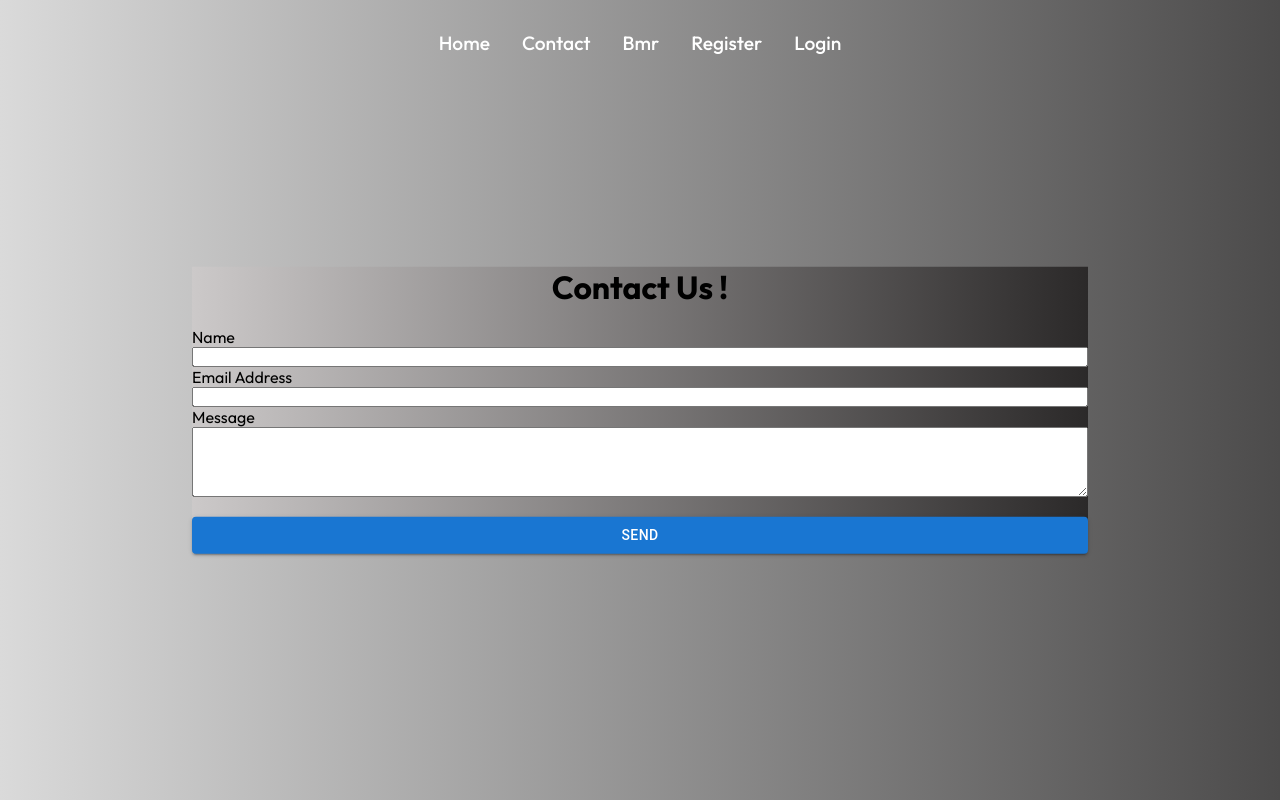
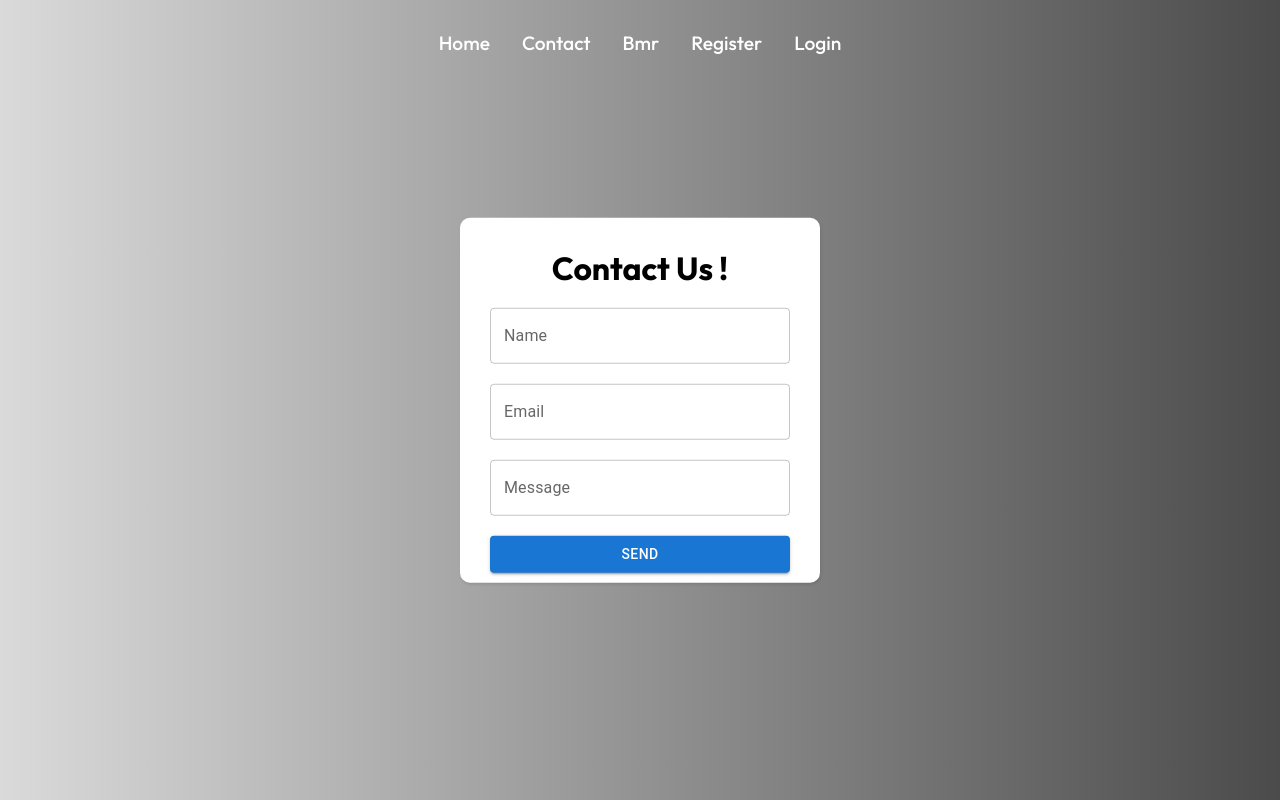
Before and after one commit to Uddeshya-UD/ReactjsProject, a React (Create React App) app: page /Contact in a window 1280 px wide. Shown: the top 800 px of the page. Built offline with nearby package versions, Linux system fonts and the light colour scheme.

Commit message:
improved Ui

```diff
--- a/src/components/BmrComponentStyles.css
+++ b/src/components/BmrComponentStyles.css
@@ -12,14 +12,16 @@
   }
 
 .Bform {
-    position: absolute;
-    top: 50%;
-    left: 50%;
-    transform: translate(-50%, -50%);
-    width: 70%;
-    height: auto; /* Removed fixed height */
-    background: linear-gradient(to left, rgb(43, 41, 41), rgb(204, 201, 201));
-    box-sizing: border-box; /* Include padding and border within the width */
+  width: 360px;
+  margin: 0 auto;
+  padding: 30px;
+  box-shadow: 1px 2px 3px rgba(0,0,0,0.1);
+  border-radius: 10px;
+  background: white;
+  position: absolute;
+  top: 50%;
+  left: 50%;
+  transform: translate(-50%, -50%);
   }
 
   #form-heading {
--- a/src/components/Contact.js
+++ b/src/components/Contact.js
@@ -2,6 +2,10 @@ import React from 'react';
 import { useForm, ValidationError } from '@formspree/react';
 import './ContactStyles.css'
 import Button from '@mui/material/Button';
+import TextField from '@mui/material/TextField';
+import FormControl from '@mui/material/FormControl';
+
+
 
 
 const Contact = () => {
@@ -18,45 +22,35 @@ const Contact = () => {
       <form className="Cform" component="form" onSubmit={handleSubmit}>
       <h1 className="form-heading">Contact Us !</h1>
 
-         <label htmlFor="name">
-        Name
-      </label>
-      <input
-        id="name"
-        type="name"
-        name="name"
-      />
-      <ValidationError
-        prefix="Name"
-        field="name"
-        errors={state.errors}
-      />
-      <label htmlFor="email">
-        Email Address
-      </label>
-      <input
-        id="email"
-        type="email"
-        name="email"
-      />
-      <ValidationError
-        prefix="Email"
-        field="email"
-        errors={state.errors}
-      />
-      <label htmlFor="message">
-        Message
-      </label>
-      <textarea
-        id="message"
-        name="message"
-      />
-      <ValidationError
-        prefix="Message"
-        field="message"
-        errors={state.errors}
-      />
+      <FormControl fullWidth>
+          <TextField
+            id="name"
+            className="name"
+            label="Name"
+            placeholder="Enter Name"
+            variant="outlined"
+          />
+        <div className="emailerror"></div>
+        </FormControl>
 
+      <FormControl fullWidth>
+          <TextField
+            id="email"
+            className="email"
+            label="Email"
+            placeholder="Enter Email"
+            variant="outlined"
+         />
+        <div className="emailerror"></div>
+        </FormControl>
+        <FormControl fullWidth>
+        <TextField
+          id="outlined-multiline-flexible"
+          label="Message"
+          multiline
+          maxRows={4}
+        />
+        </FormControl>
 
               <Button
                 className='btn-light'
--- a/src/components/ContactStyles.css
+++ b/src/components/ContactStyles.css
@@ -12,16 +12,27 @@
         }
 
     .Cform {
+      width: 460px;
+      margin: 0 auto;
+      padding: 30px;
+      box-shadow: 1px 2px 3px rgba(0,0,0,0.1);
+      border-radius: 10px;
+      background: white;
+      position: absolute;
+      top: 50%;
+      left: 50%;
+      transform: translate(-50%, -50%);
+
+          width: 360px;
+          margin: 0 auto;
+          padding: 30px;
+          box-shadow: 1px 2px 3px rgba(0,0,0,0.1);
+          border-radius: 10px;
+          background: white;
           position: absolute;
           top: 50%;
           left: 50%;
           transform: translate(-50%, -50%);
-          width: 70%;
-          height: auto; /* Removed fixed height */
-          background: linear-gradient(to left, rgb(43, 41, 41), rgb(204, 201, 201));
-          box-sizing: border-box; /* Include padding and border within the width */
-          display: flex;
-          flex-direction: column;
         }
 
         #form-heading {
--- a/src/routes/Login.js
+++ b/src/routes/Login.js
@@ -5,7 +5,7 @@ import LoginForm from '../components/LoginF';
 const Register = () => {
   return (
     <div>
-      {/* <Navbar/> */}
+      <Navbar/>
       <LoginForm/>
       {/* <Footer/> */}
           </div>
--- a/src/routes/Register.js
+++ b/src/routes/Register.js
@@ -5,7 +5,7 @@ import Footer from '../components/Footer';
 const Register = () => {
   return (
     <div>
-      {/* <Navbar/> */}
+      <Navbar/>
       <RegisterForm/>
       {/* <Footer/> */}
           </div>
```
